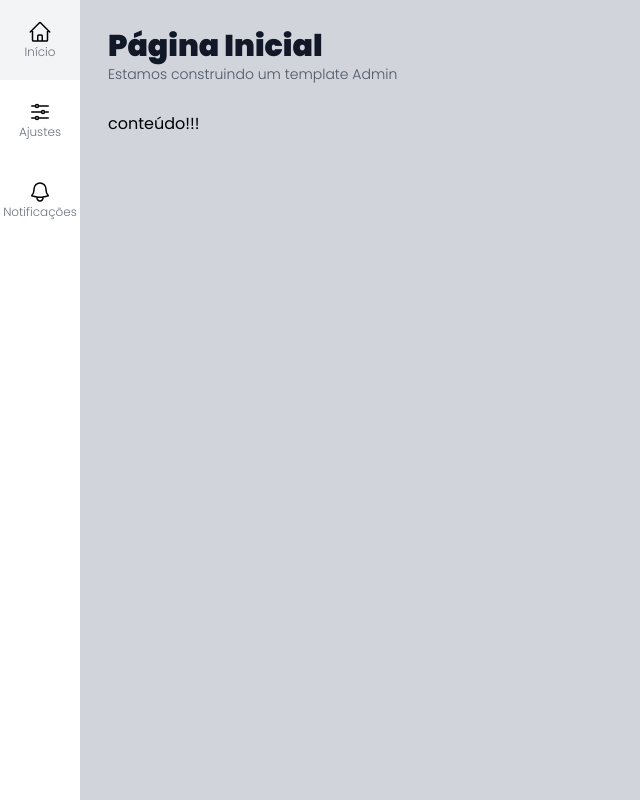
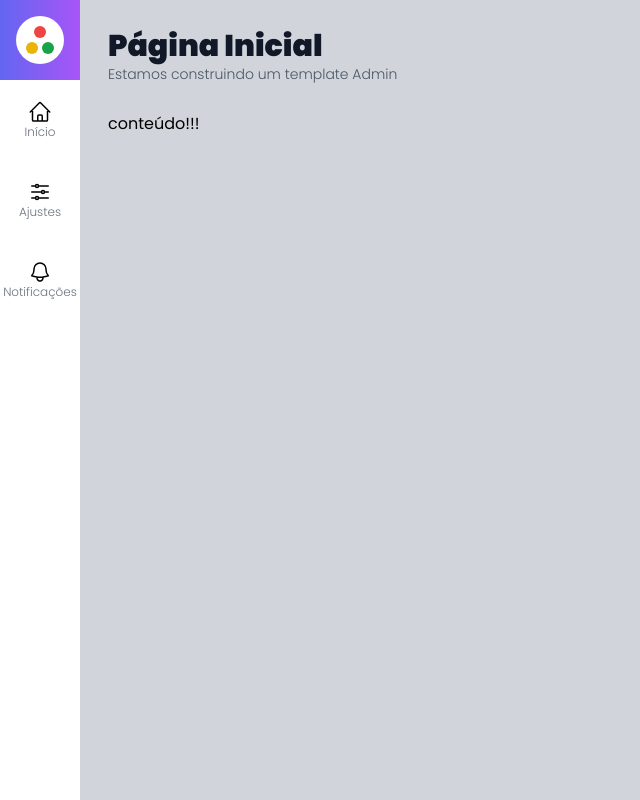
Before and after one commit to DevDaniloFerrari/admin-template, a Next.js app: page / in a window 1280 px wide. Shown: the whole page, without its empty margins (0-640 px from the left). Built offline with nearby package versions, Linux system fonts and the light colour scheme.

Commit message:
criando componente logo

```diff
--- /dev/null
+++ b/components/template/Logo.tsx
@@ -0,0 +1,13 @@
+export default function Logo() {
+  return (
+    <div
+      className={`flex flex-col items-center justify-center h-12 w-12 rounded-full bg-white`}
+    >
+      <div className={`h-3 w-3 rounded-full bg-red-500 mb-0.5`} />
+      <div className={`flex mt-0.5`}>
+        <div className={`h-3 w-3 rounded-full bg-yellow-500 mr-0.5`} />
+        <div className={`h-3 w-3 rounded-full bg-green-600 ml-0.5`} />
+      </div>
+    </div>
+  );
+}
--- a/components/template/MenuLateral.tsx
+++ b/components/template/MenuLateral.tsx
@@ -1,9 +1,15 @@
 import { IconeAjustes, IconeCasa, IconeSino } from "../icons";
+import Logo from "./Logo";
 import MenuItem from "./MenuItem";
 
 export default function MenuLateral() {
   return (
     <aside>
+      <div
+        className={`flex flex-col items-center justify-center bg-gradient-to-r from-indigo-500 to-purple-500 h-20 w-20`}
+      >
+        <Logo />
+      </div>
       <ul>
         <MenuItem url="/" texto="Início" icone={IconeCasa} />
         <MenuItem url="/ajustes" texto="Ajustes" icone={IconeAjustes} />
```
